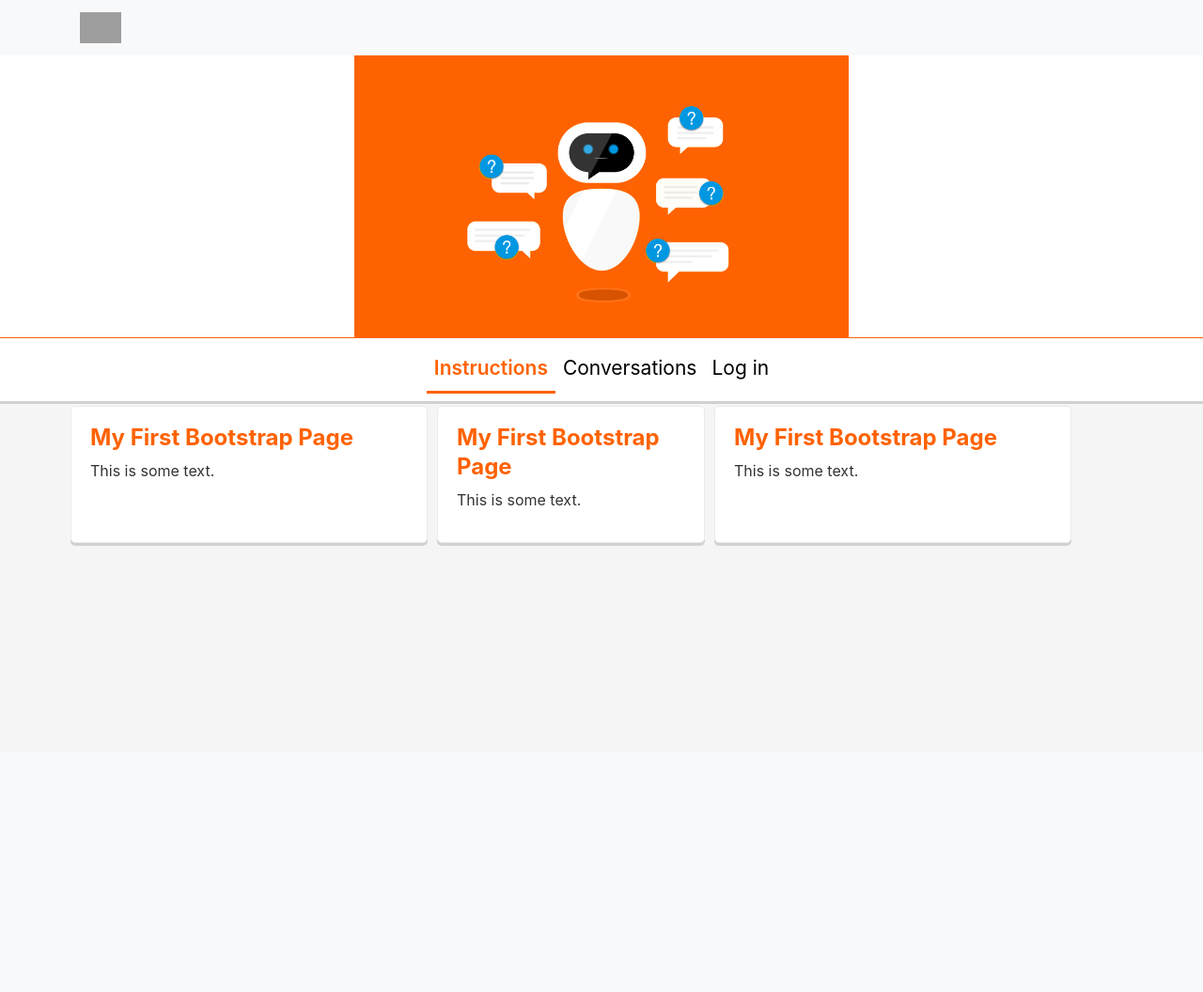
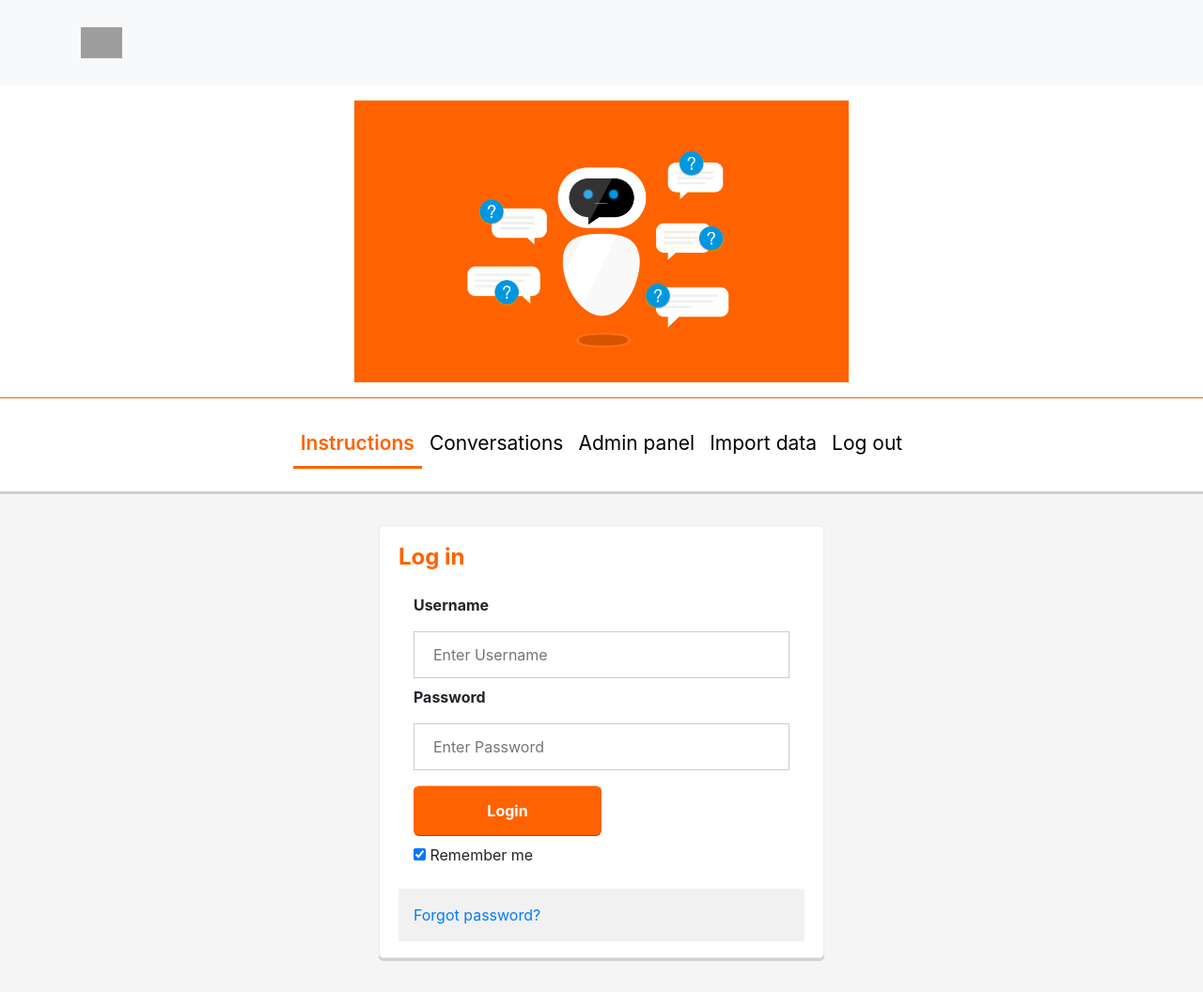
Before and after one commit to Joke95/ING_frontend, a PHP site: page /login.php in a window 1280 px wide. Shown: the whole page at 94% size. Before the commit the page ends 581 px from the top, so only its background shows below. Run offline with PHP 8.4, Linux system fonts and the light colour scheme; grey boxes are pictures that could not be loaded.

Commit message:
Login and import data changed

```diff
--- a/header.php
+++ b/header.php
@@ -1,6 +1,6 @@
 <?php
 	$base_url = "localhost";
-	$loggedin = false;
+	$loggedin = true;
 ?>
 
 <!DOCTYPE html>
--- a/login.php
+++ b/login.php
@@ -4,17 +4,34 @@
 <section>
 	<div class="container">
 		<div class="row">
-			<div class="col-md-4 panel">
-			  <h2>My First Bootstrap Page</h2>
-			  <p>This is some text.</p>
-			</div>
-			<div class="col-md-3 panel">
-			  <h2>My First Bootstrap Page</h2>
-			  <p>This is some text.</p>
-			</div>
-			<div class="col-md-4 panel">
-			  <h2>My First Bootstrap Page</h2>
-			  <p>This is some text.</p>
+
+			<div class="col-md-5 panel onecol">
+			  <h2>Log in</h2>
+			   <form action="action_page.php">
+					<div class="container">
+						<div class="div_line">
+							<label for="uname"><b>Username</b></label>
+							<input type="text" placeholder="Enter Username" name="uname" required>
+						</div>
+						<div class="div_line">
+							<label for="psw"><b>Password</b></label>
+							<input type="password" placeholder="Enter Password" name="psw" required>
+						</div>
+						<div class="div_line">
+							<button type="submit" id="login_button" >Login</button>
+						</div>
+							<div class="div_line">
+							<label>
+								<input type="checkbox" checked="checked" name="remember"> Remember me
+							</label>
+						</div>
+					</div>
+
+					<div class="container" style="background-color:#f1f1f1">
+
+						<span class="psw"> <a href="#">Forgot password?</a></span>
+					</div>
+				</form>
 			</div>
 		</div>
 	</div>
--- a/style.css
+++ b/style.css
@@ -20,13 +20,58 @@ p{
 	line-height:1.5;
 	color:#333;
 }
-button{
+button, input[type=submit]{
 	font-size:16px;
-	font-size:1 rem;
+	font-size: 1rem;
 	font-weight: 700;
-	line-height:1.5;
-	background-color#ff66200;
-	color: #fff;
+	line-height: 1.5;
+	cursor: pointer;
+
+	position: relative;
+	display: inline-block;
+	border-radius: 6px;
+	background-image: none;
+	font-weight: 700;
+	text-align: center;
+	text-decoration: none;
+	vertical-align: middle;
+	white-space: nowrap;
+	margin-bottom: 0;
+	cursor: pointer;
+	font-size: 16px;
+	font-size: 1rem;
+	line-height: 1.5;
+	padding: 4px 10px;
+	-webkit-user-select: none;
+	-moz-user-select: none;
+	-ms-user-select: none;
+
+
+
+	border: 1px solid transparent;
+    border-top-color: transparent;
+    border-bottom-color: transparent;
+	-webkit-transition-duration: .1s;
+	-o-transition-duration: .1s;
+	transition-duration: .1s;
+	-webkit-transition-property: background-color;
+	-o-transition-property: background-color;
+	transition-property: background-color;
+	-webkit-transition-timing-function: ease;
+	-o-transition-timing-function: ease;
+	transition-timing-function: ease;
+
+	border-top-color: #ffc099;
+	border-bottom-color: #b34500;
+	background: #FF6200;
+	color: #FFF;
+}
+button:hover {
+	background: #FFF;
+	border-color: #ADADAD;
+	color: #333;
+	border-color: #FF6200;
+	color: #FF6200;
 }
 .panel{
 	border: 1px solid #EBEBEB;
@@ -54,10 +99,9 @@ button{
 }
 .nav-link:hover{
 	color:black;
-}
-.nav-item:hover{
 	text-decoration: underline;
 }
+
 .active:hover{
 	color:#ff6200;
 	text-decoration:none;
@@ -108,7 +152,10 @@ nav{
 .twocol{
 	margin:20px;
 }
-
+.onecol{
+	float: none;
+    margin: 20px auto;
+}
 
 /*questions*/
 .likert li {
@@ -117,3 +164,32 @@ nav{
   padding-left:0px;
   list-style-type: none;
 }
+
+/*login*/
+.div_line{
+	clear:right;
+}
+/* Full-width input fields */
+input[type=text], input[type=password], input[type=file] {
+  width: 100%;
+  padding: 12px 20px;
+  margin: 8px 0;
+  display: inline-block;
+  border: 1px solid #ccc;
+  box-sizing: border-box;
+}
+
+/* Set a style for all buttons */
+#login_button{
+  padding: 14px 20px;
+  margin: 8px 0;
+  width: 50%;
+}
+
+button:hover {
+
+}
+
+.container {
+  padding: 16px;
+}
```
Also changed, not shown: import_data.php (+10 -2 lines), .htaccess (deleted).
